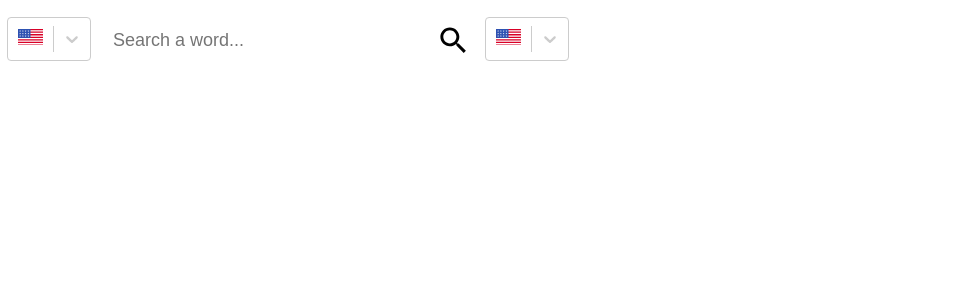
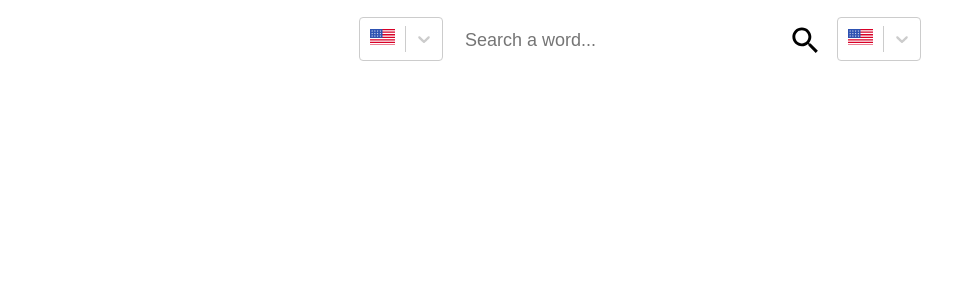
Before and after one commit to Asadbek-Dev/definition_deploy_gh, a React (Create React App) app: page / in a window 1280 px wide. Shown: the top 300 px of the page, without its empty margins (0-977 px from the left). Built offline with nearby package versions, Linux system fonts and the light colour scheme.

Commit message:
removed files

```diff
--- a/src/App.css
+++ b/src/App.css
@@ -1,38 +1,15 @@
 .App {
-  text-align: center;
+  position: relative;
+  width: 100vw;
+  height: 100vh;
+  display: flex;
+  align-items: center;
+  flex-direction: column;
+  font-family: "Nunito", sans-serif;
+  background-repeat: no-repeat;
+  background-size: cover;
 }
-
-.App-logo {
-  height: 40vmin;
-  pointer-events: none;
+body {
+  padding: 0;
+  margin: 0;
 }
-
-@media (prefers-reduced-motion: no-preference) {
-  .App-logo {
-    animation: App-logo-spin infinite 20s linear;
-  }
-}
-
-.App-header {
-  background-color: #282c34;
-  min-height: 100vh;
-  display: flex;
-  flex-direction: column;
-  align-items: center;
-  justify-content: center;
-  font-size: calc(10px + 2vmin);
-  color: white;
-}
-
-.App-link {
-  color: #61dafb;
-}
-
-@keyframes App-logo-spin {
-  from {
-    transform: rotate(0deg);
-  }
-  to {
-    transform: rotate(360deg);
-  }
-}
--- a/src/index.js
+++ b/src/index.js
@@ -2,7 +2,6 @@ import React from 'react';
 import ReactDOM from 'react-dom/client';
 import './index.css';
 import App from './App';
-import reportWebVitals from './reportWebVitals';
 
 const root = ReactDOM.createRoot(document.getElementById('root'));
 root.render(
@@ -10,8 +9,3 @@ root.render(
     <App />
   </React.StrictMode>
 );
-
-// If you want to start measuring performance in your app, pass a function
-// to log results (for example: reportWebVitals(console.log))
-// or send to an analytics endpoint. Learn more: https://bit.ly/CRA-vitals
-reportWebVitals();
--- a/src/reportWebVitals.js
+++ /dev/null
@@ -1,13 +0,0 @@
-const reportWebVitals = onPerfEntry => {
-  if (onPerfEntry && onPerfEntry instanceof Function) {
-    import('web-vitals').then(({ getCLS, getFID, getFCP, getLCP, getTTFB }) => {
-      getCLS(onPerfEntry);
-      getFID(onPerfEntry);
-      getFCP(onPerfEntry);
-      getLCP(onPerfEntry);
-      getTTFB(onPerfEntry);
-    });
-  }
-};
-
-export default reportWebVitals;
```
Also changed, not shown: src/setupTests.js (deleted, +0 -5 lines), src/logo.svg (deleted), 1 other file (tests, documents, lock files or other folders).
